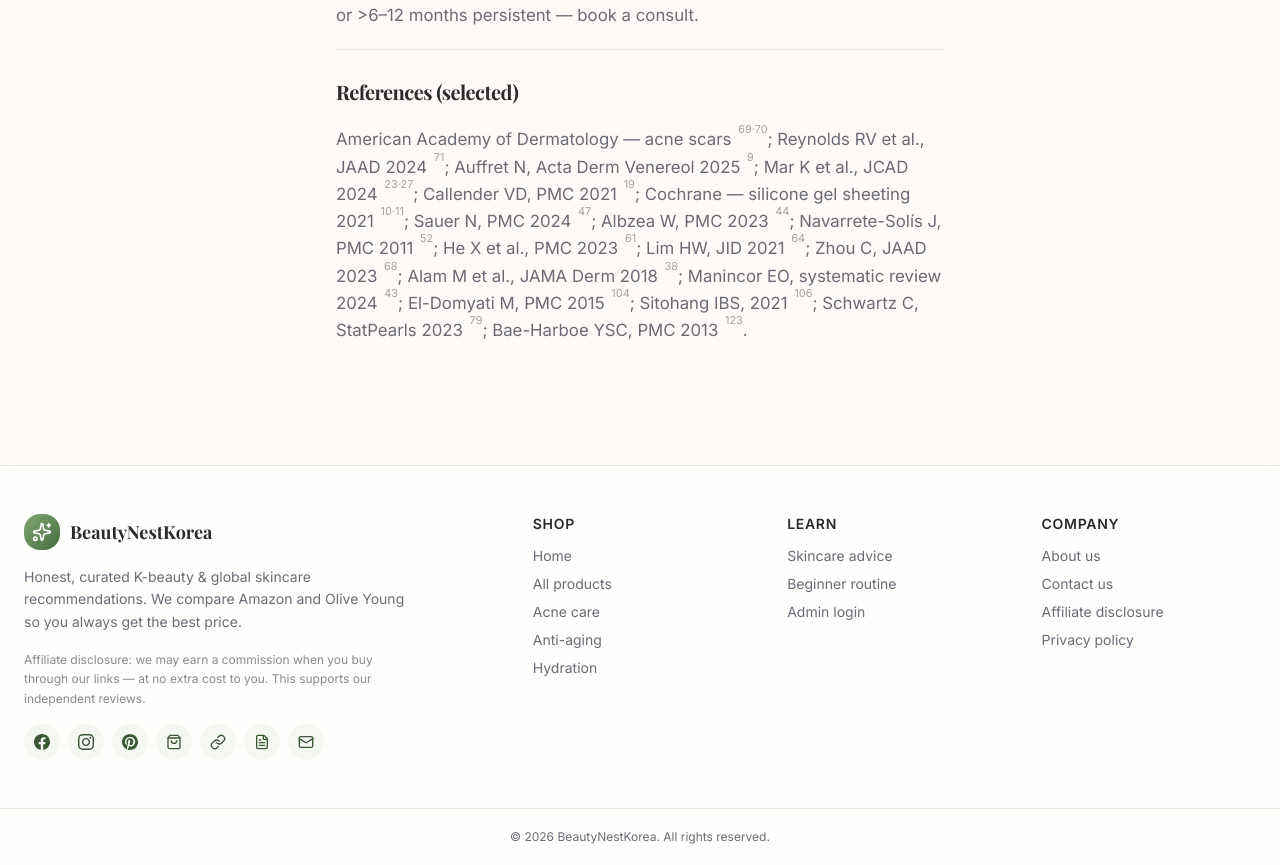
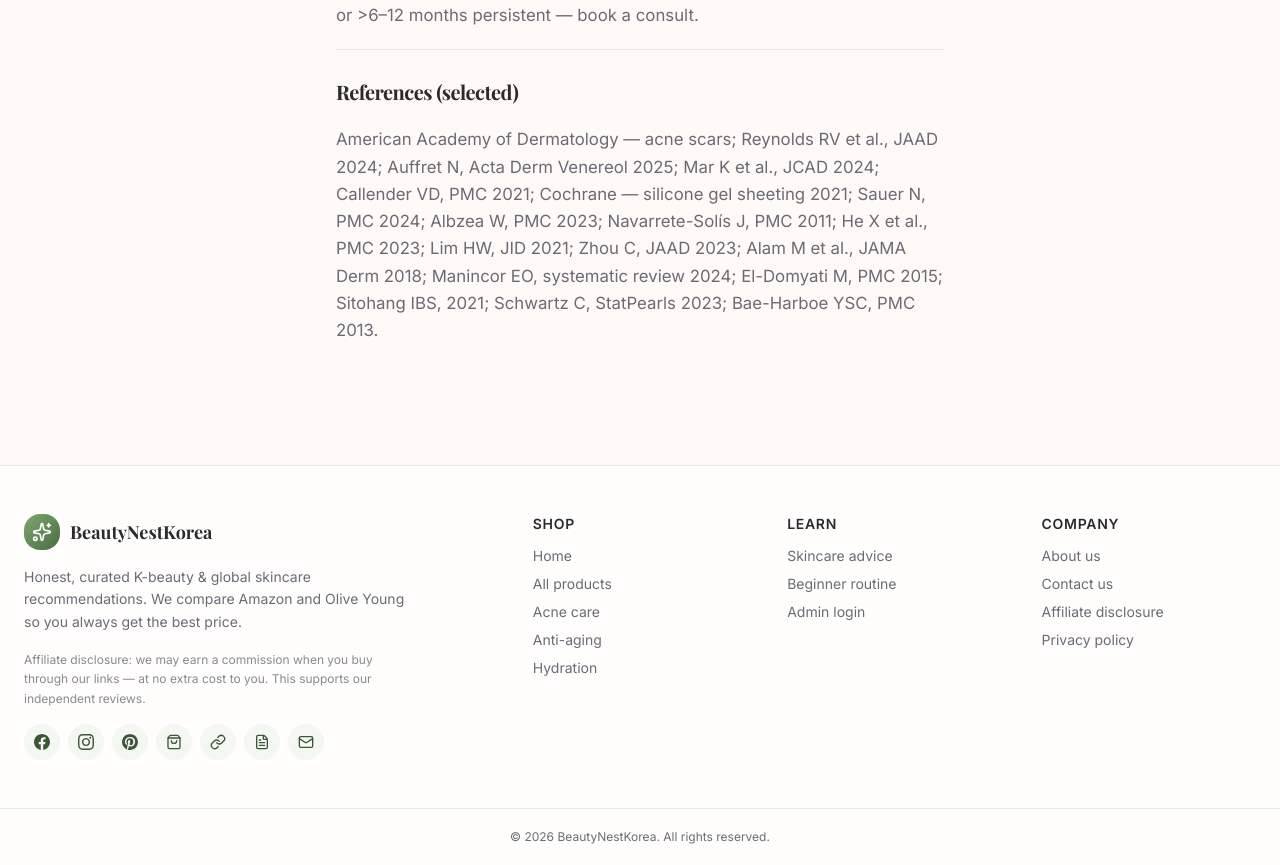
Before and after one commit to mohamedmosbeh255-design/beautynestkorea, a Next.js app: page /advice/scars-vs-hyperpigmentation in a window 1280 px wide. Shown: the part 4204-5069 px from the top of the page. Built offline with nearby package versions, Linux system fonts and the light colour scheme; a web font is replaced by a local one.

Commit message:
Remove remaining citation numbers from references section

```diff
--- a/src/app/advice/[slug]/page.tsx
+++ b/src/app/advice/[slug]/page.tsx
@@ -33,24 +33,15 @@
 };
 
 // Inline reference markers like [[9]][[23]] are plain-text citations, not
-// links. Reading flow stays clean (Healthline/WebMD style): markers are
-// stripped from the article body entirely and shown ONLY as compact
-// superscript numbers in the "References (selected)" section at the bottom.
-const REFERENCES_HEADING = "### References (selected)";
-
+// links. Reading flow stays clean (Healthline/WebMD style): every marker is
+// stripped from the rendered article — body and References section alike —
+// so no numbers, brackets, or superscripts appear anywhere. The References
+// section still lists each source by name for readers who want to verify.
 function renderCitations(body: string): string {
-  const idx = body.indexOf(REFERENCES_HEADING);
-  const head = idx === -1 ? body : body.slice(0, idx);
-  const tail = idx === -1 ? "" : body.slice(idx);
-  const cleaned = head
+  return body
     .replace(/(\[\[\d+\]\])+/g, "")
     .replace(/[ \t]+([.,;:!?])/g, "$1")
     .replace(/[ \t]{2,}/g, " ");
-  const refs = tail.replace(/(\[\[\d+\]\])+/g, (run) => {
-    const nums = [...run.matchAll(/\[\[(\d+)\]\]/g)].map((m) => m[1]);
-    return `<sup class="citation-ref">${nums.join("·")}</sup>`;
-  });
-  return cleaned + refs;
 }
 
 function slugifyHeading(children: ReactNode): string {
--- a/src/app/globals.css
+++ b/src/app/globals.css
@@ -87,17 +87,6 @@
 ::-webkit-scrollbar-thumb { background: #c6d9bf; border-radius: 8px; }
 ::-webkit-scrollbar-thumb:hover { background: #a3bf9a; }
 
-/* Inline citation markers (rendered from [[N]] references in Advice articles):
-   tiny muted superscript text — reference markers only, never links. */
-.citation-ref {
-  font-size: 0.65em;
-  color: #a8a29e;
-  vertical-align: super;
-  line-height: 0;
-  margin-left: 0.125rem;
-  white-space: nowrap;
-}
-
 /* Line clamp helper (for older browsers) */
 .clamp-2 {
   display: -webkit-box;
```
